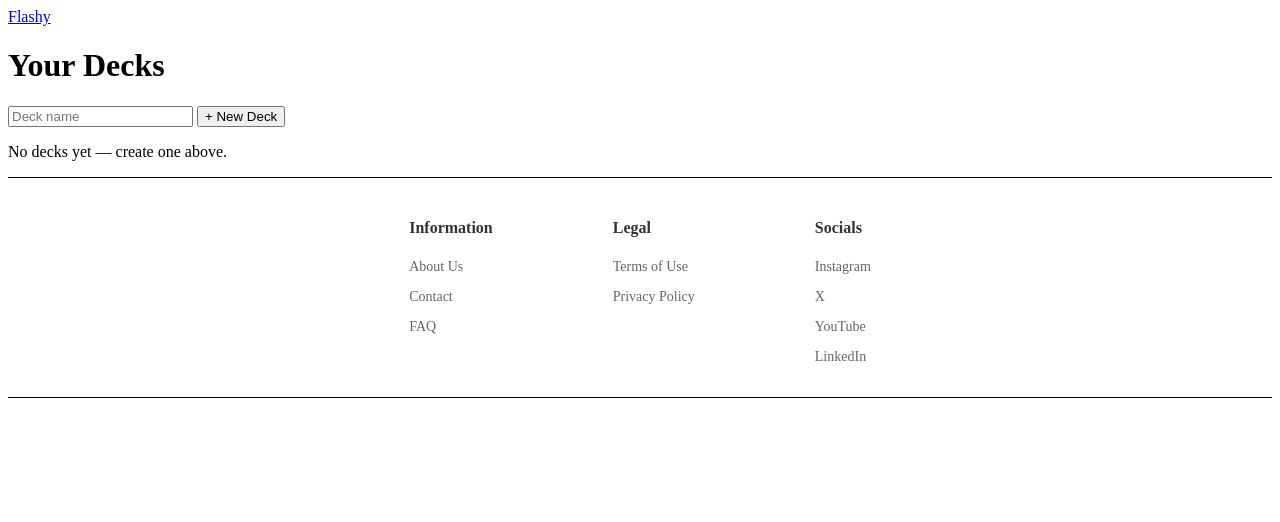
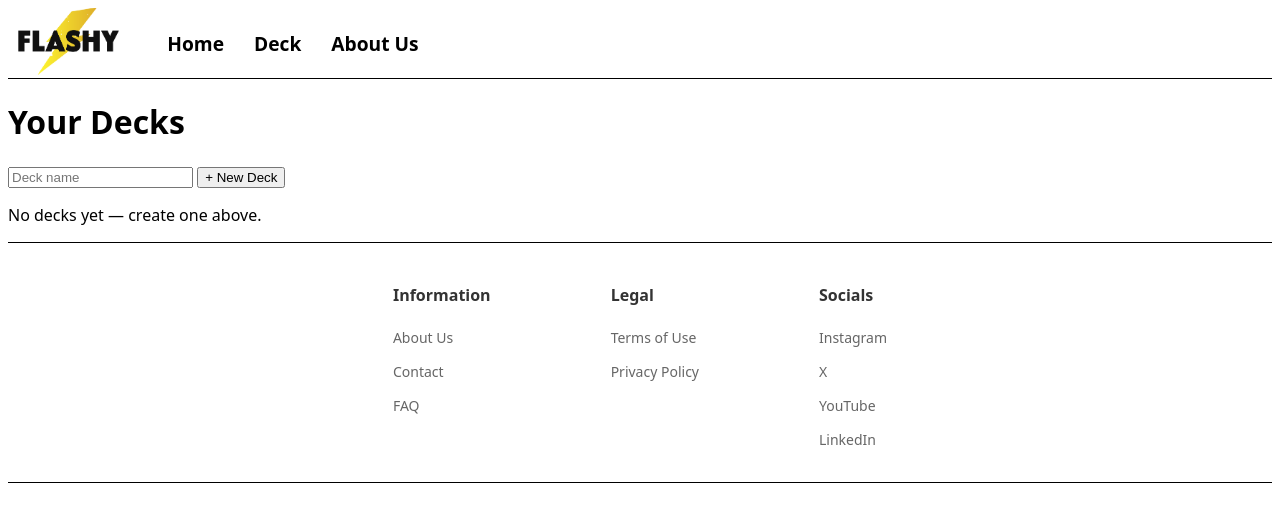
Before and after one commit to A01497850EL/CITFlashcard, a Flask app: page / in a window 1280 px wide. Shown: the top 522 px of the page. Run offline with Flask 3, Linux system fonts and the light colour scheme.

Commit message:
Added nav-bar, updated font, added hover effect

```diff
--- a/static/css/style.css
+++ b/static/css/style.css
@@ -1,3 +1,8 @@
+/* Global Styles */
+body {
+  font-family: system-ui, -apple-system, BlinkMacSystemFont, "Segoe UI", Roboto, "Helvetica Neue", sans-serif;
+}
+
 /* Footer Wrapper */
 .site-footer {
   background-color: #ffffff;
@@ -47,3 +52,61 @@
 .footer-column a:hover {
   color: #000000;
 }
+
+
+/* Nav bar for all pages*/
+
+.navbar {
+  position: sticky; /*sticks to top then disappears*/
+  top: 0;
+  z-index: 1000;
+  height: 50px;
+  display: flex;
+  justify-content: flex-start;
+  align-items: center;
+  gap: 40px;
+  padding: 10px 24px 10px 0px;
+  background: white;
+  border-bottom: 1px solid black;
+  overflow: hidden;
+}
+
+.nav-links {
+  display: flex;
+  gap: 30px;
+}
+.nav-links a {
+  text-decoration: none; /* Removes default browser underline */
+  color: black;
+  font-size: larger;
+  font-weight: bold;
+  position: relative; /* Creates an anchor point for the animated line */
+}
+
+/* Builds the invisible line */
+.nav-links a::after {
+  content: '';  /* This creates a pseudo-element */
+  position: absolute;
+  width: 0;
+  height: 2px;
+  bottom: -4px; /* Positions the line just below the text */
+  left: 0;
+  background-color: black;
+  transition: width 0.3s ease-in-out; /* Controls the speed of the animation */
+}
+
+/* Triggers the line to grow on hover */
+.nav-links a:hover::after {
+  width: 100%; /* Goes from 0 width to 100 in 0.3s */
+}
+
+/* Hides the default underline */
+.nav-links a:hover {
+  text-decoration: none;
+}
+
+.logo img {
+  height: 120px;
+  width: auto;
+  mix-blend-mode: multiply;
+}
--- a/templates/base.html
+++ b/templates/base.html
@@ -7,9 +7,20 @@
     <link rel="stylesheet" href="{{ url_for('static', filename='css/style.css') }}">
 </head>
 <body>
-    <nav>
-        <a href="/">Flashy</a>
-    </nav>
+    <!-- Nav Bar -->
+    <div class="hero">
+      <header class="navbar">
+        <div class="logo">
+          <a href="index.html">
+            <img src="{{ url_for('static', filename='images/Flashy_Logo.png') }}" alt="Flashy Logo">
+          </a>
+        </div>
+        <nav class="nav-links">
+          <a href="index.html">Home</a>
+          <a href="deck.html">Deck</a>
+          <a href="aboutus.html">About Us</a>
+        </nav>
+      </header>
 
     <main>
         {% block content %}{% endblock %}
```
Also changed, not shown: static/images/Flashy_Logo.png (added).
